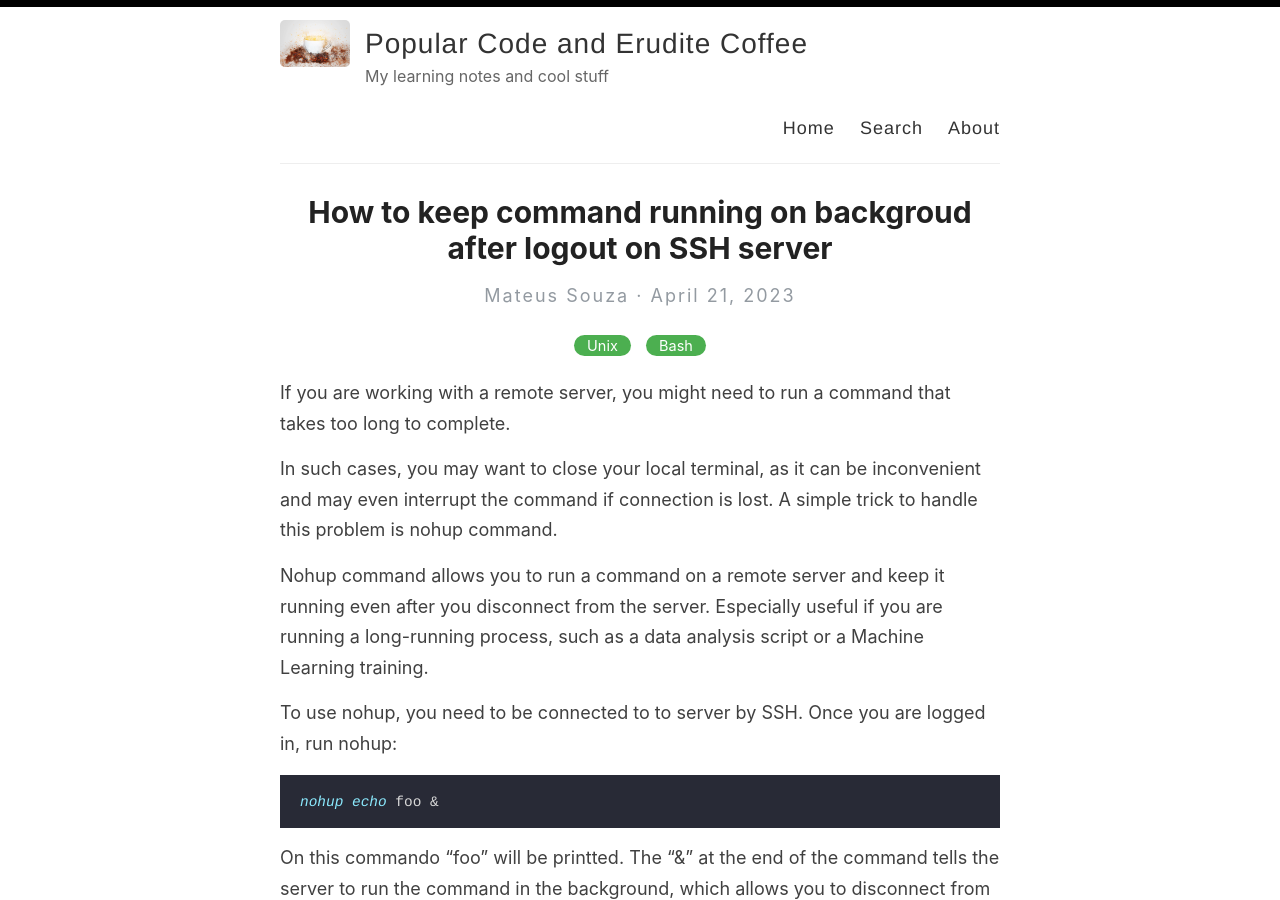
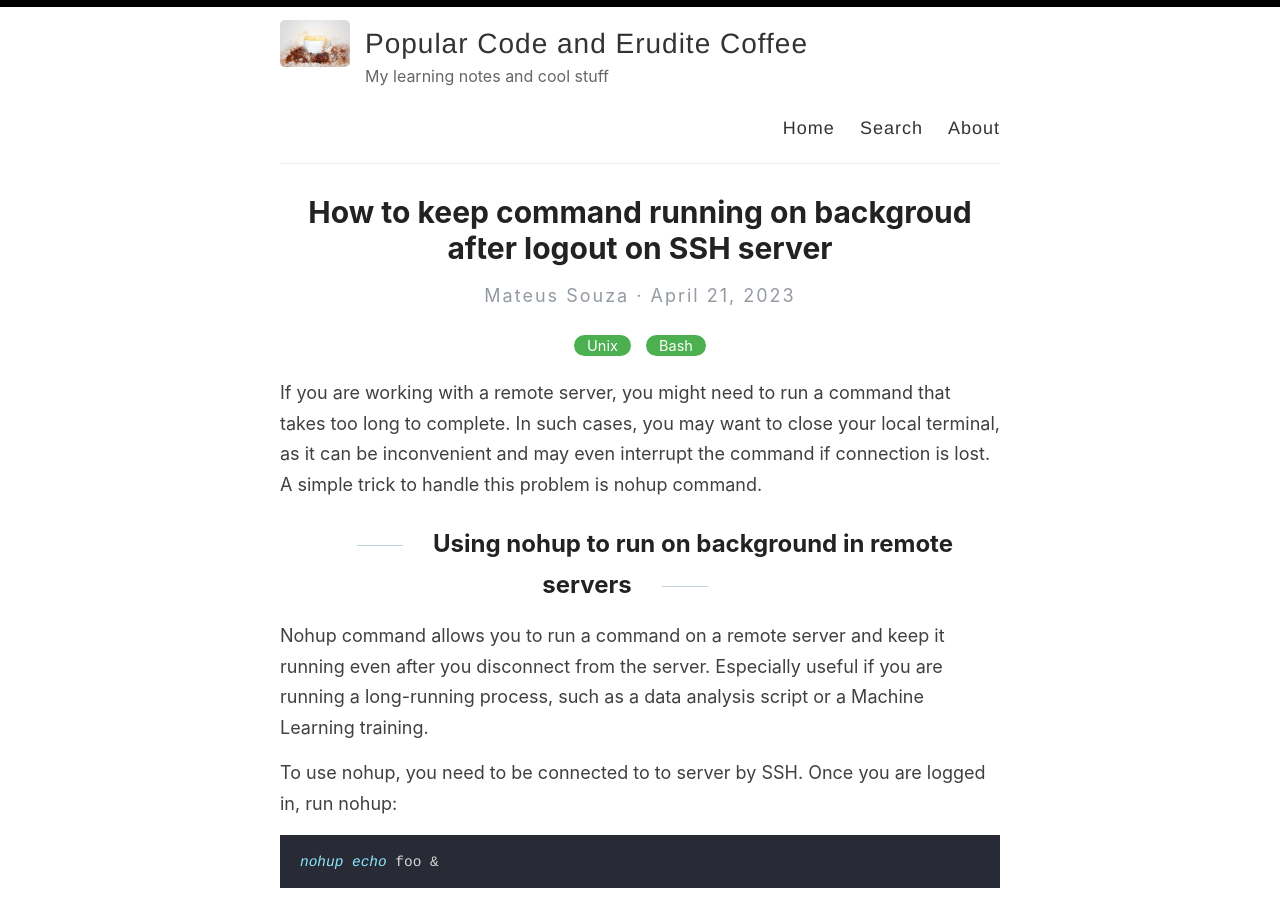
Before and after one commit to Mateusmsouza/mateusmsouza.github.io, a Jekyll site: the page built from _posts/2023-04-21-Nohup-command.md, in a window 1280 px wide and 900 px high. Built offline with Jekyll 4.4.1, drawn with Linux system fonts in a browser that asks for light colours.

Commit message:
rename page and added sub title

```diff
--- a/_posts/2023-4-21-How-to-keep-command-running-on-backgroud-after-logout-on-SSH-server.md
+++ b/_posts/2023-04-21-Nohup-command.md
@@ -3,11 +3,11 @@ layout: post
 title:  How to keep command running on backgroud after logout on SSH server
 categories: [Unix, Bash]
 ---
-
 If you are working with a remote server, you might need to run a command that takes too long to complete.
-
 In such cases, you may want to close your local terminal, as it can be inconvenient and may even interrupt the command if connection is lost.
 A simple trick to handle this problem is nohup command.
+
+## Using nohup to run on background in remote servers
 
 Nohup command allows you to run a command on a remote server and keep it running even after you disconnect from the server.
 Especially useful if you are running a long-running process, such as a data analysis script or a Machine Learning training.
```
